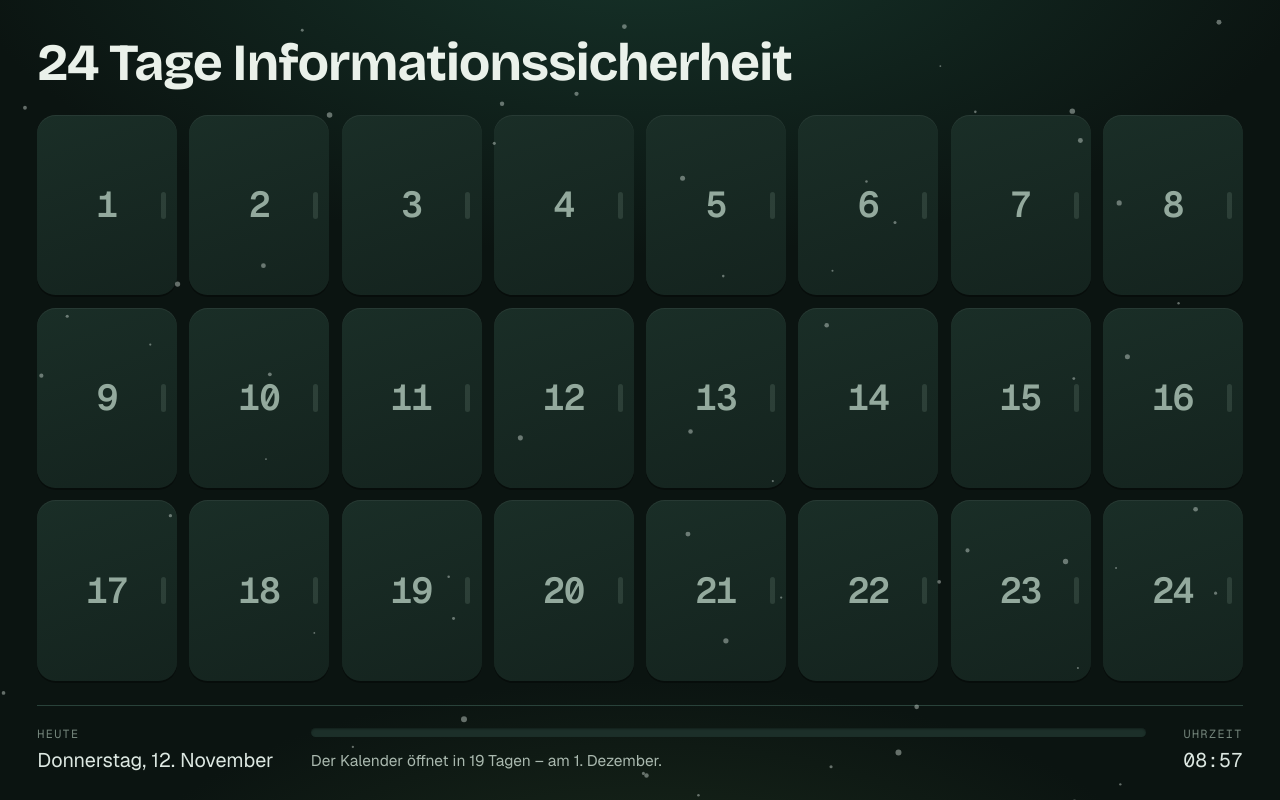
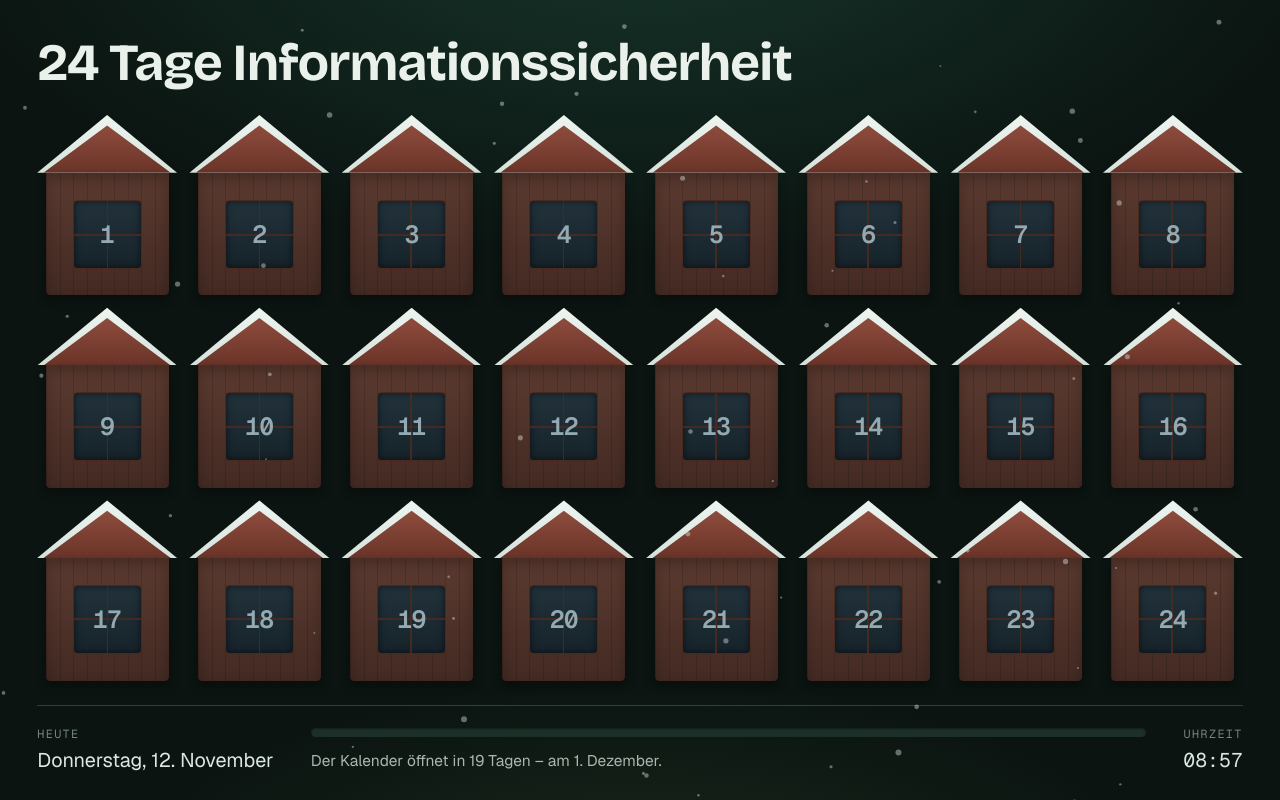
Before and after one commit to mlorenzsm/infosec-advent, a plain HTML site: page index.html in a window 1280 px wide. Drawn offline with Linux system fonts and the light colour scheme.

Commit message:
Türen als Weihnachtshütten: Dach mit Schnee, Holz, leuchtendes Fenster
Aus dem Raster wird ein kleines Dorf: Jede Tür ist eine Hütte aus reinem
CSS — Satteldach mit Schneesaum, Holzwand mit Bohlenfugen, Fenster mit
Kreuz und der Tageszahl darin.

Der Zustand steckt jetzt im Fenster: geschlossen dunkel und kalt, geöffnet
warm golden mit Schein, heute am hellsten und pulsierend. Neu geöffnete
Türen bekommen einen kurzen Lichtschub statt eines Rahmens.

Die Zahl skaliert mit der Hütte (clamp auf svmin), damit sie auch auf dem
Handy das Fenster füllt, ohne bei 24 überzulaufen. Kein zusätzliches
Markup-Gewicht: Dach, Wand und Fenster sind drei spans, alles andere CSS.

Co-Authored-By: DeepSeek V4 Flash (Think Max)

```diff
--- a/static/app.js
+++ b/static/app.js
@@ -145,10 +145,27 @@ function renderBoard() {
     }
     if (isToday) btn.classList.add("is-today");
 
+    // Eine kleine Holzhütte: Dach mit Schnee, Holzwand, Fenster mit der Zahl.
+    const hut = document.createElement("span");
+    hut.className = "hut";
+
+    const roof = document.createElement("span");
+    roof.className = "hut-roof";
+
+    const body = document.createElement("span");
+    body.className = "hut-body";
+
+    const window_ = document.createElement("span");
+    window_.className = "hut-window";
+
     const num = document.createElement("span");
     num.className = "door-day";
     num.textContent = String(day);
-    btn.appendChild(num);
+
+    window_.appendChild(num);
+    body.appendChild(window_);
+    hut.append(roof, body);
+    btn.appendChild(hut);
 
     btn.addEventListener("click", () => onDoorClick(day, item, open));
     li.appendChild(btn);
--- a/static/style.css
+++ b/static/style.css
@@ -154,89 +154,156 @@
   }
   .board > li { display: grid; min-height: 0; min-width: 0; }
 
+  /* Eine Tür ist eine kleine Hütte: Satteldach mit Schnee, Holzwand,
+   * Fenster mit der Zahl. Geschlossen ist das Fenster dunkel und kalt,
+   * geöffnet leuchtet es warm — das ist der ganze Zustandsunterschied. */
   .door {
     position: relative;
     display: grid;
-    place-items: center;
+    place-items: end center;
     width: 100%;
     height: 100%;
     min-height: 0;
-    border-radius: var(--r-md);
-    background: linear-gradient(160deg, var(--surface-2), var(--door));
-    box-shadow: var(--shadow-door);
+    padding: 0;
+    background: none;
+    border: 0;
     color: var(--door-ink);
-    overflow: hidden;
-    transition: transform 160ms ease, box-shadow 160ms ease, background 300ms ease;
     -webkit-tap-highlight-color: transparent;
   }
-  .door::after {
-    /* Türgriff: eine schmale Klinke am rechten Rand */
+
+  .hut {
+    position: relative;
+    display: grid;
+    grid-template-rows: 32% 68%;
+    width: 100%;
+    height: 100%;
+    transition: transform 160ms ease;
+  }
+
+  /* --- Dach -------------------------------------------------------------- */
+  /* Schnee liegt auf den Schrägen: eine weiße Dreiecksfläche, darauf das
+   * Holzdach leicht eingerückt — so bleibt an beiden Kanten Schnee stehen. */
+  .hut-roof {
+    position: relative;
+    background: linear-gradient(180deg, #EAF2ED, #C4D5CE);
+    clip-path: polygon(50% 0%, 100% 100%, 0% 100%);
+  }
+  /* Holzdach sitzt eingerückt unter dem Schnee: an First und Traufen bleibt
+   * ein weißer Saum stehen. Oben mehr, unten weniger — so sieht es nach
+   * Schnee aus und nicht nach einem Rahmen. */
+  .hut-roof::after {
     content: "";
     position: absolute;
-    right: 8%;
-    top: 50%;
-    width: calc(var(--u) * 0.4);
-    height: calc(var(--u) * 2.2);
-    margin-top: calc(var(--u) * -1.1);
-    border-radius: 999px;
-    background: currentColor;
-    opacity: 0.28;
+    inset: 18% 4.5% 0 4.5%;
+    background: linear-gradient(180deg, #8E4C3D, #6A3428);
+    clip-path: polygon(50% 0%, 100% 100%, 0% 100%);
   }
-  .door:not([aria-disabled="true"]):hover { transform: translateY(calc(var(--u) * -0.2)); box-shadow: var(--shadow-lift); }
-  .door:not([aria-disabled="true"]):active { transform: scale(0.97); }
-  .door[aria-disabled="true"]:hover { box-shadow: 0 0 0 1px var(--line), var(--shadow-door); }
+
+  /* --- Wand -------------------------------------------------------------- */
+  .hut-body {
+    position: relative;
+    justify-self: center;
+    width: 88%;
+    height: 100%;
+    display: grid;
+    place-items: center;
+    border-radius: 0 0 calc(var(--u) * 0.35) calc(var(--u) * 0.35);
+    /* Holzbohlen: feine senkrechte Fugen */
+    background:
+      repeating-linear-gradient(90deg, rgb(0 0 0 / 0.16) 0 1px, transparent 1px calc(var(--u) * 1.1)),
+      linear-gradient(180deg, #7A4534, #5C3125);
+    box-shadow: inset 0 calc(var(--u) * 0.5) calc(var(--u) * 1) rgb(0 0 0 / 0.25),
+                0 calc(var(--u) * 0.35) calc(var(--u) * 0.8) rgb(0 0 0 / 0.35);
+  }
+
+  /* --- Fenster ----------------------------------------------------------- */
+  .hut-window {
+    display: grid;
+    place-items: center;
+    /* Die Ziffer sitzt mittig im Fenster; das Kreuz bleibt dahinter. */
+    width: 56%;
+    aspect-ratio: 1;
+    border-radius: calc(var(--u) * 0.35);
+    background: linear-gradient(180deg, #22323B, #16232A);
+    border: calc(var(--u) * 0.12) solid #4A2A20;
+    color: #93AAB3;
+    box-shadow: inset 0 0 calc(var(--u) * 0.6) rgb(0 0 0 / 0.6);
+    transition: background 400ms ease, color 400ms ease, box-shadow 400ms ease;
+  }
+  /* Fensterkreuz */
+  .hut-window::before {
+    content: "";
+    position: absolute;
+    inset: 0;
+    background:
+      linear-gradient(90deg, transparent calc(50% - 1px), rgb(74 42 32 / 0.9) calc(50% - 1px) calc(50% + 1px), transparent calc(50% + 1px)),
+      linear-gradient(180deg, transparent calc(50% - 1px), rgb(74 42 32 / 0.9) calc(50% - 1px) calc(50% + 1px), transparent calc(50% + 1px));
+    pointer-events: none;
+  }
+  .hut-window { position: relative; }
 
   .door-day {
+    position: relative;
+    z-index: 1;
     font-family: var(--font-mono);
-    font-size: var(--text-xl);
+    /* Füllt das Fenster, bleibt aber bei zweistelligen Zahlen im Rahmen. */
+    font-size: clamp(0.85rem, 3.1svmin, 2.4rem);
     font-weight: 600;
     letter-spacing: -0.03em;
     line-height: 1;
     font-variant-numeric: tabular-nums;
   }
 
-  /* geöffnet */
-  .door.is-open {
-    background: linear-gradient(160deg, #2a3524, #202a20);
-    color: var(--accent);
-    box-shadow: inset 0 0 0 calc(var(--u) * 0.08) color-mix(in oklab, var(--accent) 18%, transparent),
-                inset 0 calc(var(--u) * 0.5) calc(var(--u) * 1.2) rgb(232 184 75 / 0.07),
-                var(--shadow-door);
+  /* --- Zustände ---------------------------------------------------------- */
+  /* offen: das Fenster leuchtet warm */
+  .door.is-open .hut-window {
+    background: linear-gradient(180deg, #FFD98A, #E8A93F);
+    color: #3A2405;
+    box-shadow: 0 0 calc(var(--u) * 1.4) rgb(255 196 92 / 0.55),
+                inset 0 0 calc(var(--u) * 0.4) rgb(255 255 255 / 0.35);
   }
-  .door.is-open .door-day { color: var(--accent); }
-  .door.is-open::after { opacity: 0; }
+  .door.is-open .hut-window::before {
+    background:
+      linear-gradient(90deg, transparent calc(50% - 1px), rgb(120 70 20 / 0.55) calc(50% - 1px) calc(50% + 1px), transparent calc(50% + 1px)),
+      linear-gradient(180deg, transparent calc(50% - 1px), rgb(120 70 20 / 0.55) calc(50% - 1px) calc(50% + 1px), transparent calc(50% + 1px));
+  }
 
-  /* heute: der einzige pulsierende Punkt auf dem Bildschirm */
-  .door.is-today {
-    background: linear-gradient(160deg, var(--accent), #c9972f);
-    color: var(--accent-ink);
-    box-shadow: 0 0 0 calc(var(--u) * 0.25) rgb(232 184 75 / 0.18), var(--shadow-lift);
-    animation: today-pulse 3.2s ease-in-out infinite;
+  /* heute: das hellste Licht im Dorf */
+  .door.is-today .hut-window {
+    background: linear-gradient(180deg, #FFF3C4, #FFC94F);
+    color: #3A2405;
+    box-shadow: 0 0 calc(var(--u) * 2.2) rgb(255 214 120 / 0.85),
+                0 0 calc(var(--u) * 0.6) rgb(255 255 255 / 0.5);
+    animation: window-glow 3.2s ease-in-out infinite;
   }
-  .door.is-today .door-day { color: var(--accent-ink); }
-  .door.is-today::after { opacity: 0.35; }
 
-  /* Tür mit Inhalt, der noch verschlossen ist: dezente Schneekante */
-  .door.is-future {
-    background: linear-gradient(160deg, #1a2e27, #14231e);
-    color: #93a99d;
+  /* geschlossen: kein Licht, Zahl kaum sichtbar */
+  .door.is-future .hut-body {
+    background:
+      repeating-linear-gradient(90deg, rgb(0 0 0 / 0.14) 0 1px, transparent 1px calc(var(--u) * 1.1)),
+      linear-gradient(180deg, #5B3A30, #432A23);
   }
-  .door.is-future::after { opacity: 0.18; }
+  .door.is-future .hut-roof {
+    background: linear-gradient(180deg, #EEF5F1, #D6E2DC);
+  }
 
-  /* neu geöffnet: kurzer Schein */
-  .door.is-new { animation: door-open 900ms ease both; }
+  .door:not([aria-disabled="true"]):hover .hut { transform: translateY(calc(var(--u) * -0.3)); }
+  .door:not([aria-disabled="true"]):active .hut { transform: scale(0.96); }
+
+  /* neu geöffnet: kurzer Lichtschub */
+  .door.is-new .hut-window { animation: window-light 1200ms ease both; }
 
   /* Sonderfall: Türchen außerhalb des Advents (1.–24. Dez.) */
   .door.is-muted { opacity: 0.38; }
 
-  @keyframes today-pulse {
-    0%, 100% { box-shadow: 0 0 0 calc(var(--u) * 0.25) rgb(232 184 75 / 0.18), var(--shadow-lift); }
-    50%      { box-shadow: 0 0 0 calc(var(--u) * 0.65) rgb(232 184 75 / 0.10), var(--shadow-lift); }
+  @keyframes window-glow {
+    0%, 100% { box-shadow: 0 0 calc(var(--u) * 2.2) rgb(255 214 120 / 0.85), 0 0 calc(var(--u) * 0.6) rgb(255 255 255 / 0.5); }
+    50%      { box-shadow: 0 0 calc(var(--u) * 3.4) rgb(255 214 120 / 0.55), 0 0 calc(var(--u) * 1.0) rgb(255 255 255 / 0.35); }
   }
-  @keyframes door-open {
-    0%   { transform: scale(1); }
-    30%  { transform: scale(1.06); box-shadow: 0 0 0 calc(var(--u) * 1.2) rgb(232 184 75 / 0.35); }
-    100% { transform: scale(1); }
+  @keyframes window-light {
+    0%   { filter: brightness(1); }
+    25%  { filter: brightness(1.9); }
+    100% { filter: brightness(1); }
   }
 
   .board-error {
@@ -516,7 +583,7 @@
       gap: var(--s-2);
     }
     .board > li { aspect-ratio: 1 / 0.8; }
-    .door-day { font-size: var(--text-lg); }
+    .door-day { font-size: clamp(0.8rem, 4.2svmin, 1.6rem); }
     .title {
       font-size: var(--text-xl);
       /* „Informationssicherheit" hat keine Trennstelle und passt hier nicht
```
Also changed, not shown: docs/board.png, docs/finale.png, docs/quiz.png, 1 other file.
